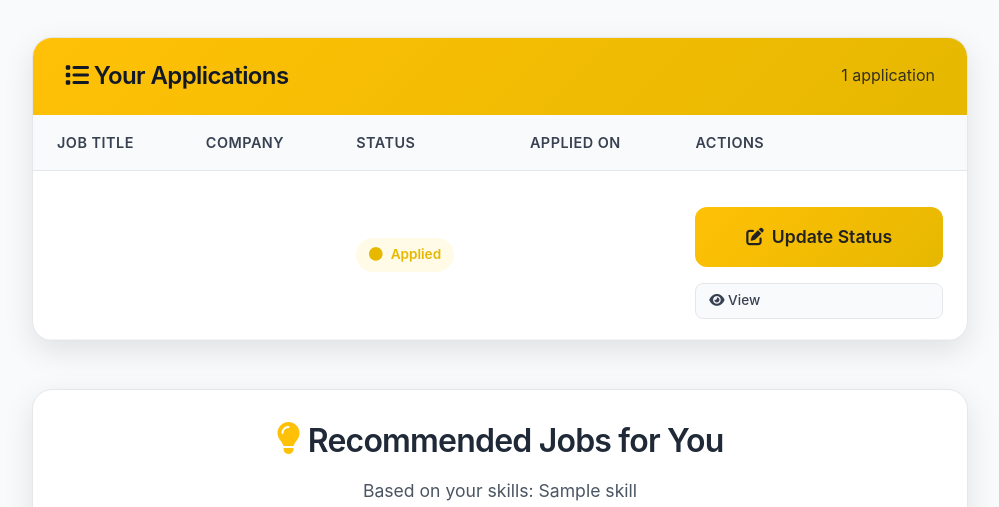
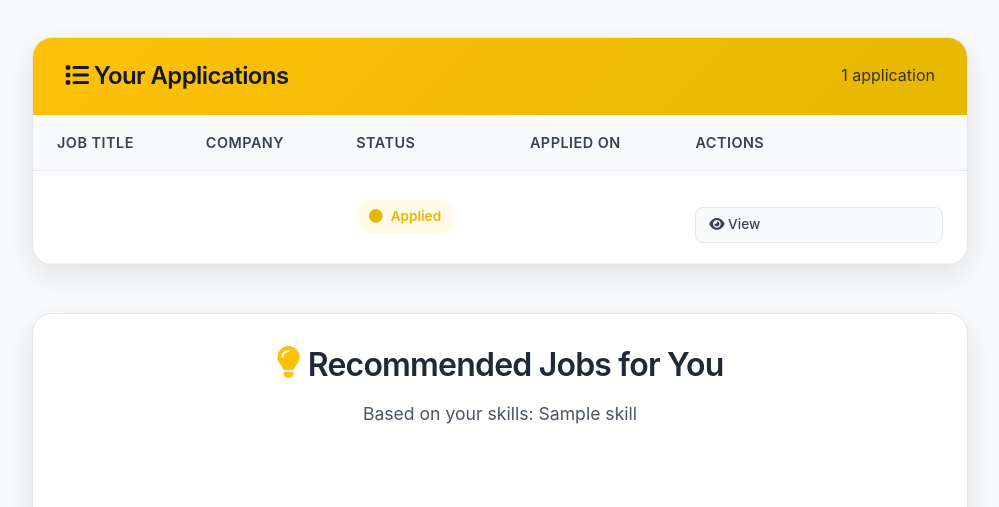
Before and after one commit to ntran306/GTJobSearch, a Django app: template applications/templates/applications/view_applications.html in a window 1280 px wide. Shown: the part 255-762 px from the top of the page, without its empty margins (140-1139 px from the left). Run offline with Django 5.2, Linux system fonts and the light colour scheme; tables that the repository leaves empty hold one stand-in row (values such as "Sample post"); the template is opened without the code that fills it: values that come from a table or form of the project are taken from there, most other values are stand-ins (such as "Sample title", 1, 10 or a date in 2020); data that the repository does not hold is empty.

Commit message:
Fixing JobSeeker View

```diff
--- a/applications/templates/applications/view_applications.html
+++ b/applications/templates/applications/view_applications.html
@@ -39,9 +39,6 @@
                             <td>{{ app.created_at|date:"M d, Y" }}</td>
                             <td>
                                 <div class="action-buttons">
-                                    <a href="{% url 'applications:update_status' application.id %}" class="update-btn">
-                                        <i class="fas fa-edit"></i> Update Status
-                                    </a>
                                     <a href="{% url 'jobs:show' app.job.id %}" class="view-btn">
                                         <i class="fas fa-eye"></i> View
                                     </a>
```
